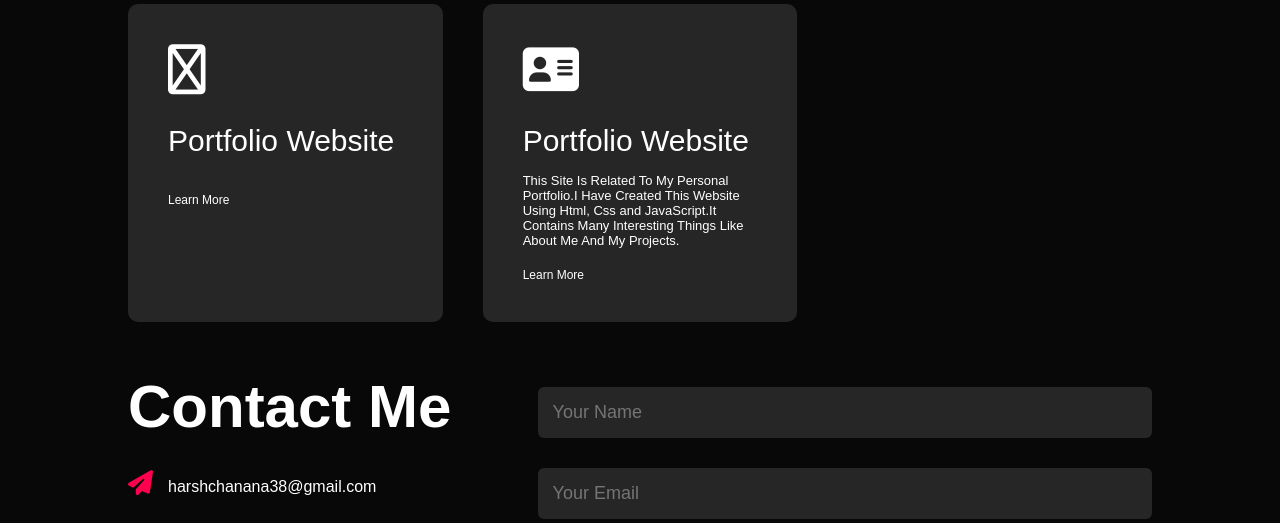
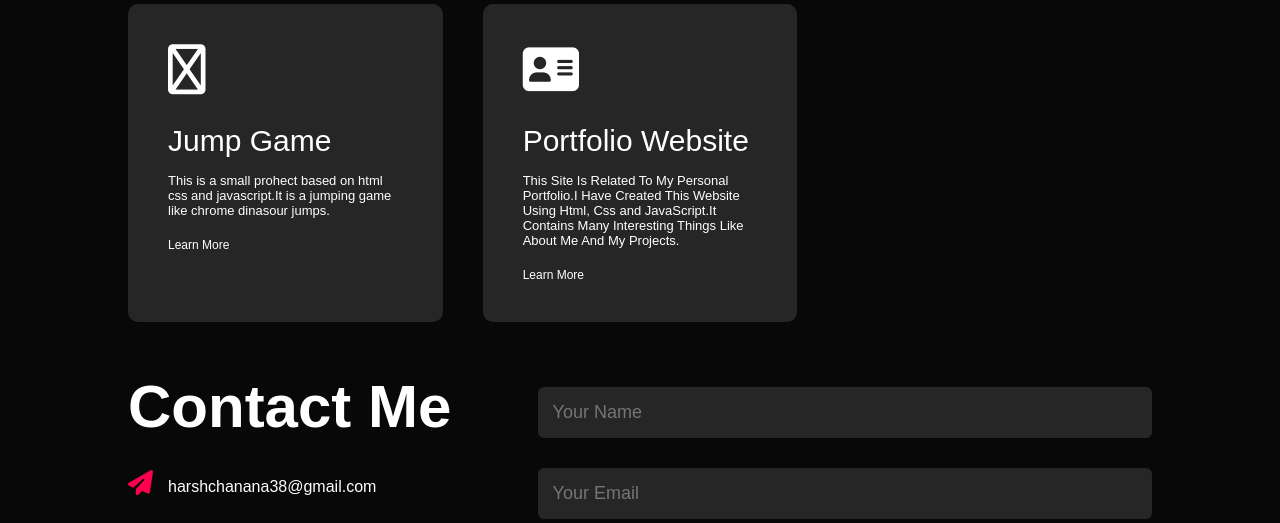
Before and after one commit to harsh0757/Portfolio, a plain HTML site: page index.html in a window 1280 px wide. Shown: the part 1980-2503 px from the top of the page. Drawn offline with Linux system fonts and the light colour scheme.

Commit message:
Update index.html

```diff
--- a/index.html
+++ b/index.html
@@ -109,8 +109,8 @@
             </div>
             <div>
                 <i class="fa-regular fa-gamepad"></i>
-                <h2>Portfolio Website</h2>
-                <pThis is a small prohect based on html css and javascript.It is a jumping game like chrome dinasour jumps.</p>
+                <h2>Jump Game</h2>
+                <p>This is a small prohect based on html css and javascript.It is a jumping game like chrome dinasour jumps.</p>
                 <a href="https://harsh0757.github.io/Jump-Game/">Learn More</a>
             </div>
             <div>
```
